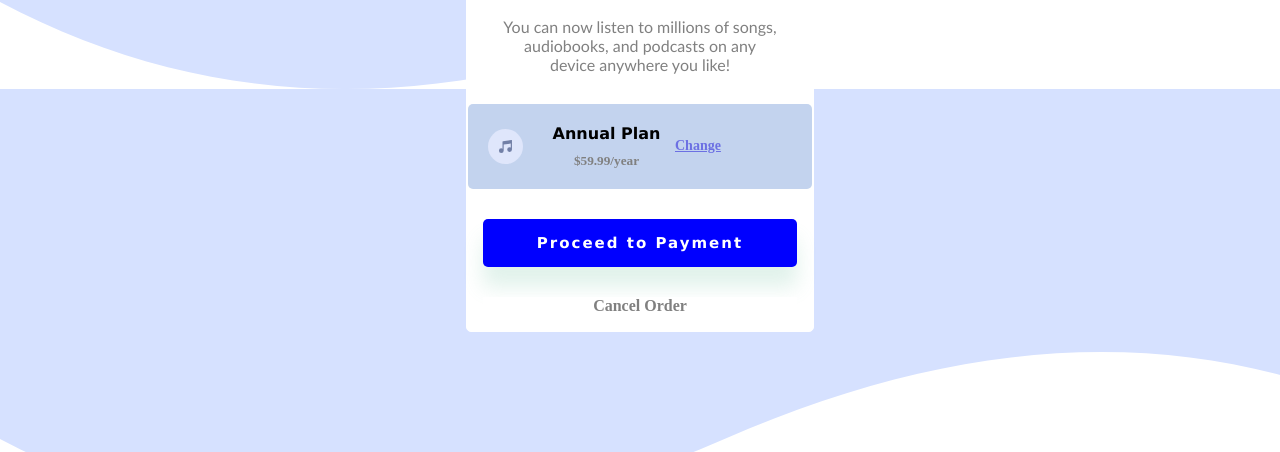
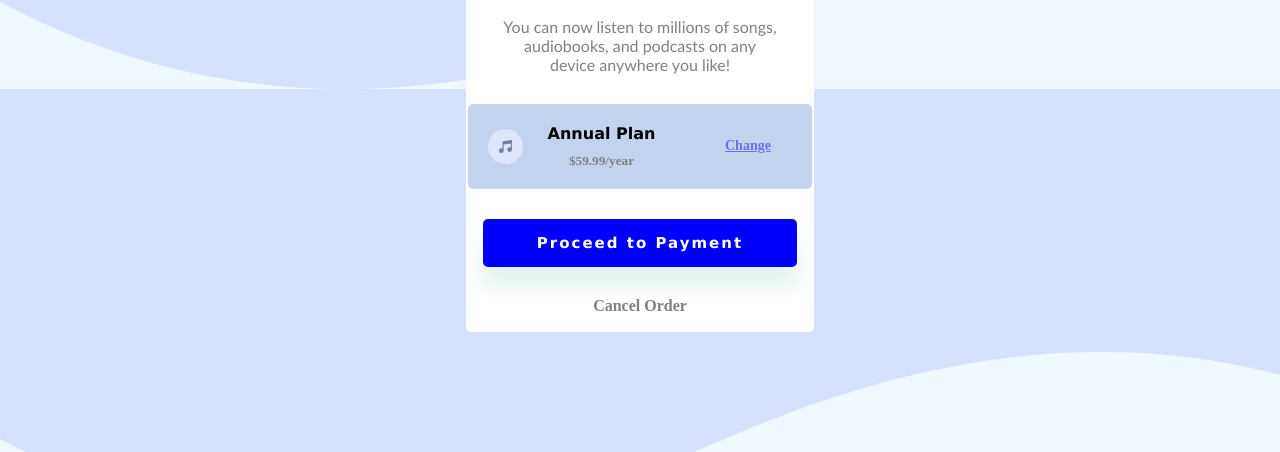
Before and after one commit to CoderExplore365/order-summary, a plain HTML site: page index.html in a window 1280 px wide. Shown: the part 348-800 px from the top of the page. Drawn offline with Linux system fonts and the light colour scheme.

Commit message:
order-summary fixed part 2

```diff
--- a/style.css
+++ b/style.css
@@ -17,6 +17,7 @@ body {
 
 .bg-image {
     background-image: url('images/pattern-background-desktop.svg');
+    background-color: aliceblue;
 }
 
 .illustration-hero {
@@ -76,8 +77,7 @@ body {
 .annual-plan-price {
   width: 50%;
   text-align: middle;
-  padding-left: 15px;
-  left: 60px;
+  padding-left: 5px;
   background-color: #c3d3ee;
 }
 
@@ -99,8 +99,8 @@ a {
     text-decoration: underline;
     font-weight: bold;
     font-size: 14px;
-    left: 260px;
     background-color: #c3d3ee;
+    margin-left: 50px;
 }
 
 .payment {
```
